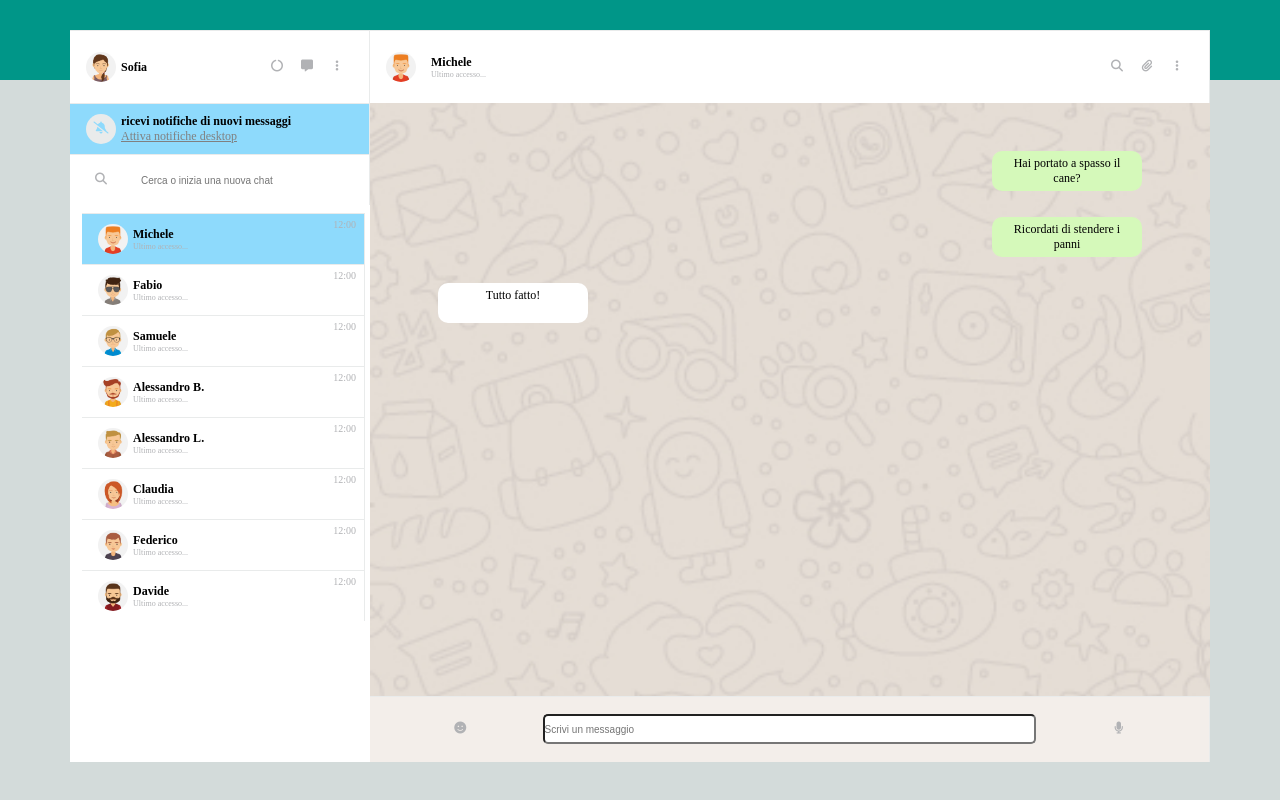
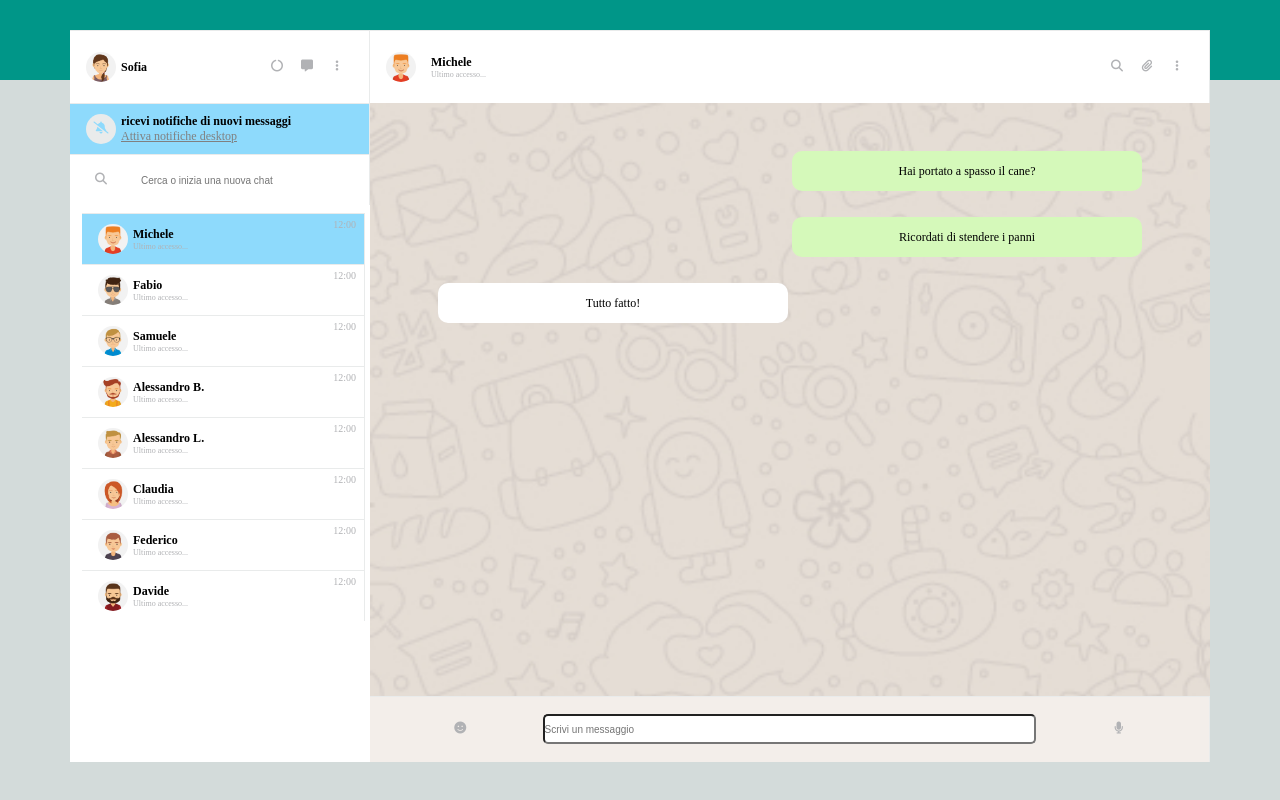
Before and after one commit to Sansone11/vue-boolzapp, a plain HTML site: page index.html in a window 1280 px wide. Drawn offline with nearby package versions, Linux system fonts and the light colour scheme.

Commit message:
bug-fixed-3

```diff
--- a/css/style.css
+++ b/css/style.css
@@ -240,16 +240,22 @@ i{
     align-self: flex-end;
     background-color: var(--bg-chat-user);
     height: 40px;
-    width: 150px;
+    width: 350px;
     border-radius: 10px;
     padding: 5px 8px;
+    display: flex;
+    justify-content: center;
+    align-items: center;
 }
 
 .message .received {
     align-self: flex-start;
     height: 40px;
-    width: 150px;
+    width: 350px;
     background-color:white;
     border-radius: 10px;
     padding: 5px 8px;
+    display: flex;
+    justify-content: center;
+    align-items: center;
 }
```
